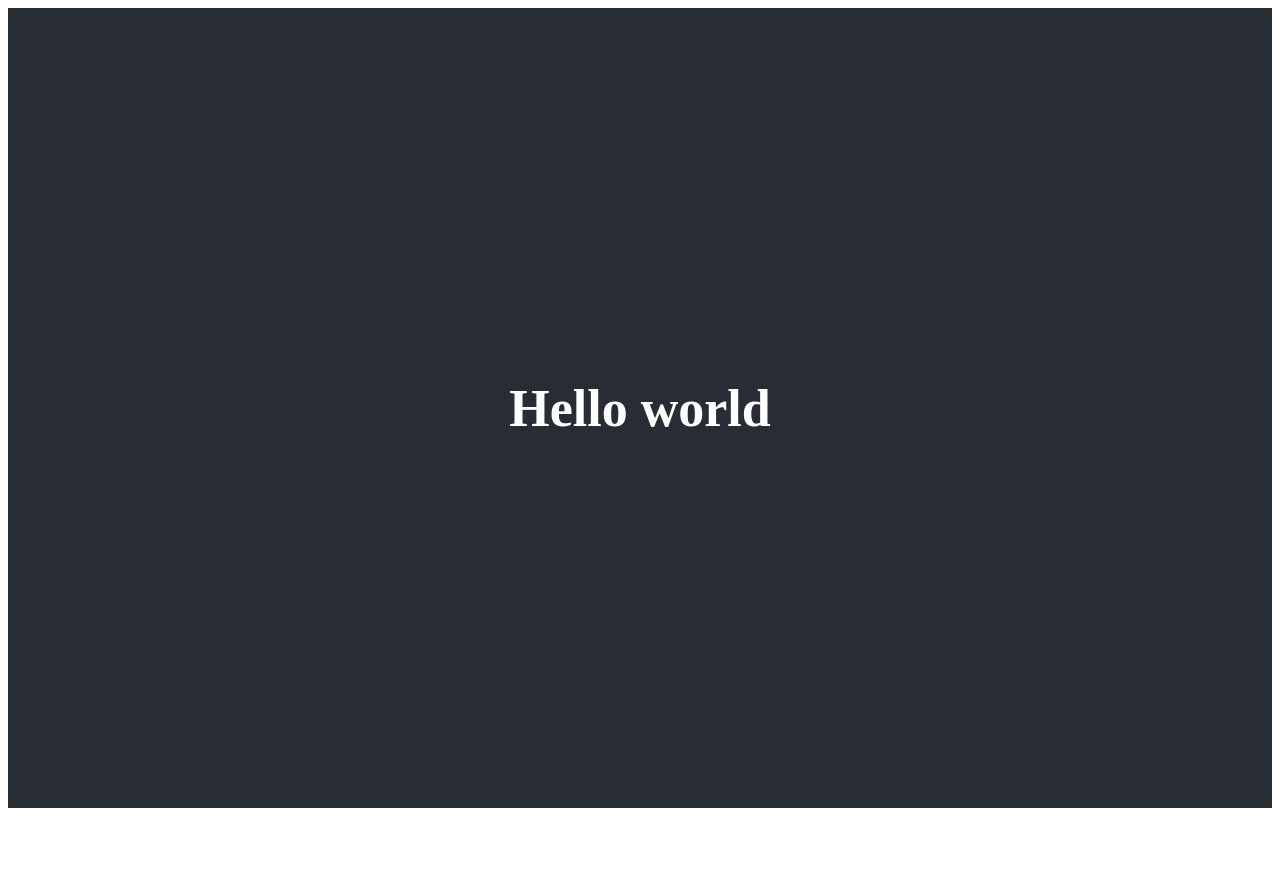
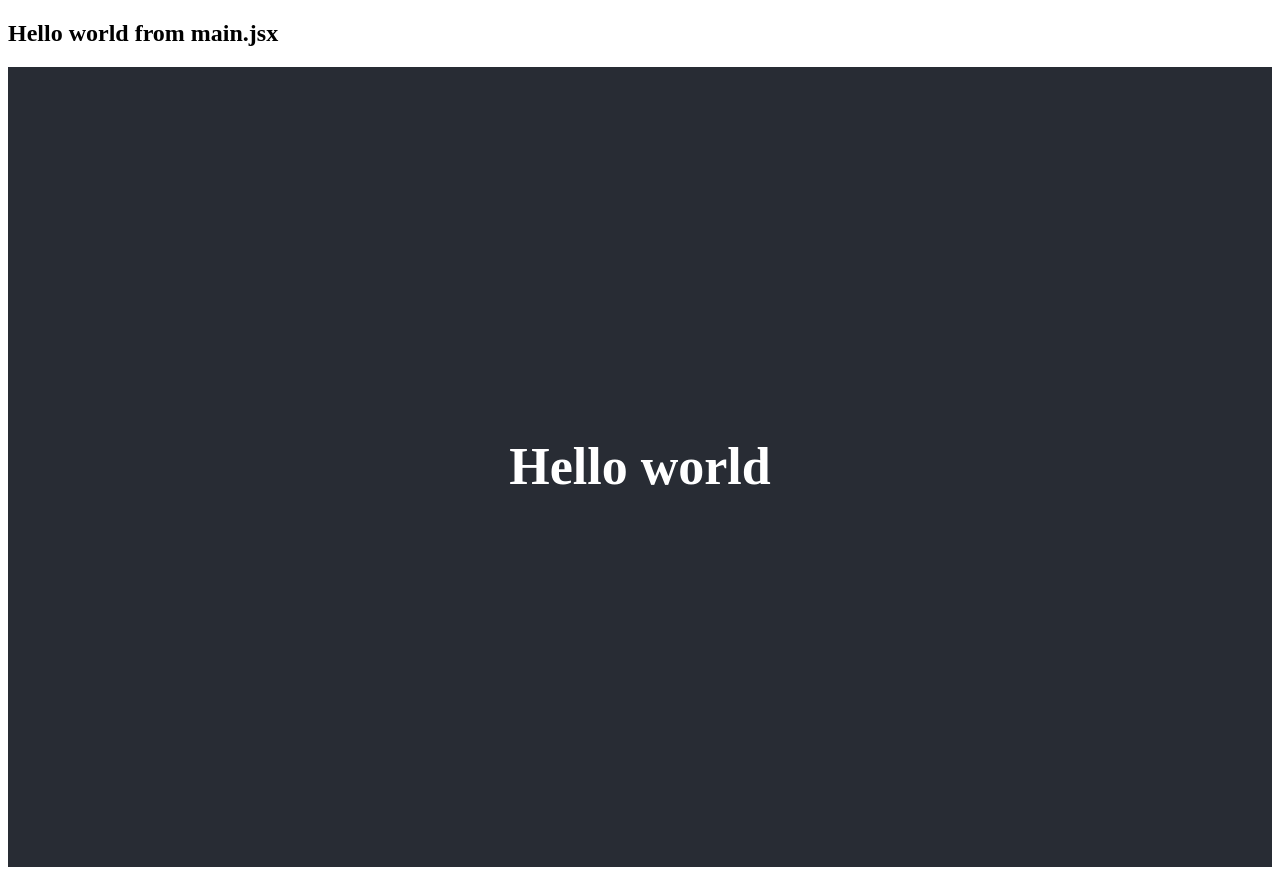
Before and after one commit to AnikBhadra/react101, a React (Vite) app: page / in a window 1280 px wide. Before the commit the page ends 816 px from the top, so only its background shows below. Built offline with nearby package versions, Linux system fonts and the light colour scheme.

Commit message:
hello world from main.jsx

```diff
--- a/src/main.jsx
+++ b/src/main.jsx
@@ -4,7 +4,11 @@ import App from './App'
 import './index.css'
 
 ReactDOM.createRoot(document.getElementById('root')).render(
-  <React.StrictMode>
-    <App />
-  </React.StrictMode>
+  <>
+    <h2>Hello world from main.jsx</h2>
+    <React.StrictMode>
+
+      <App />
+    </React.StrictMode>
+  </>
 )
```
